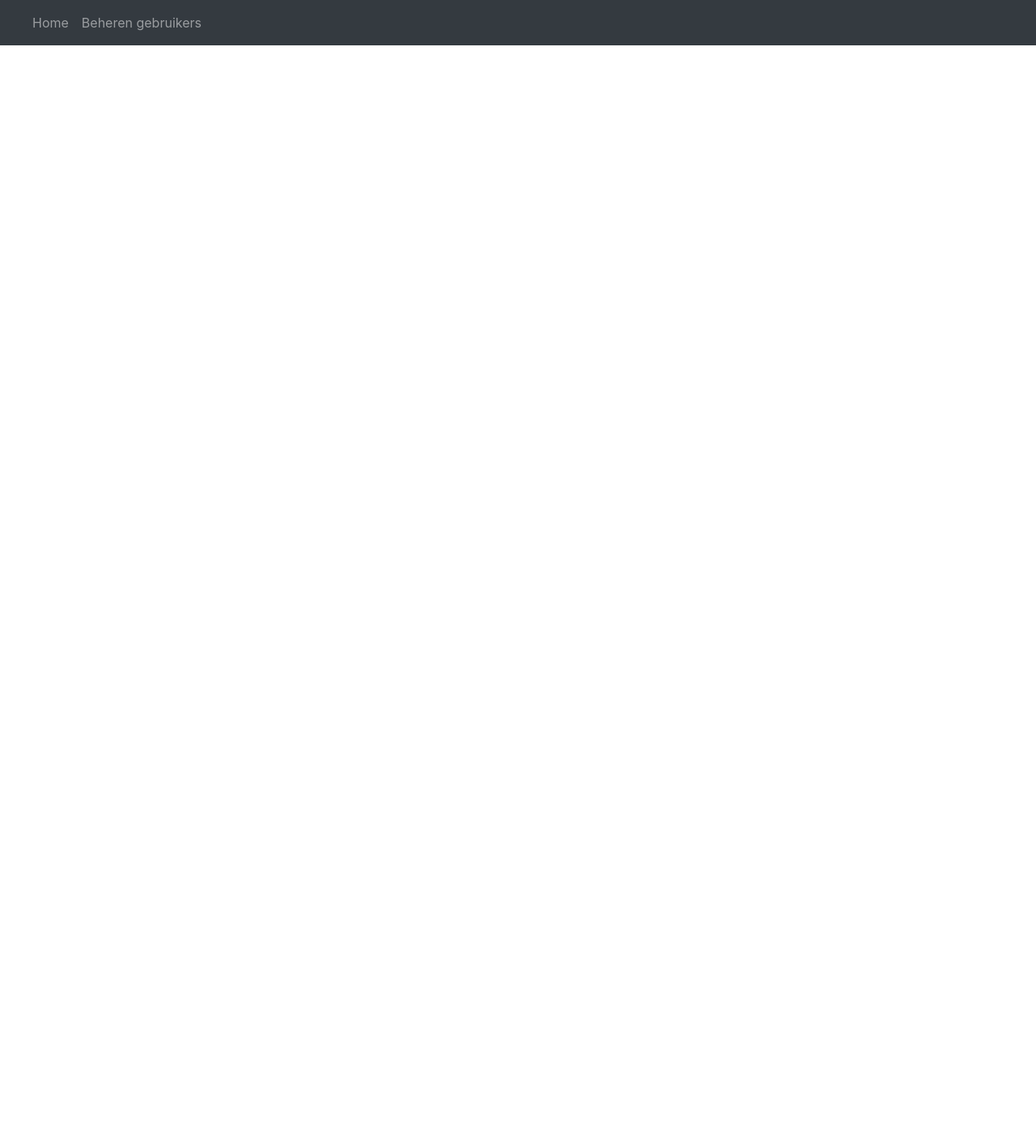
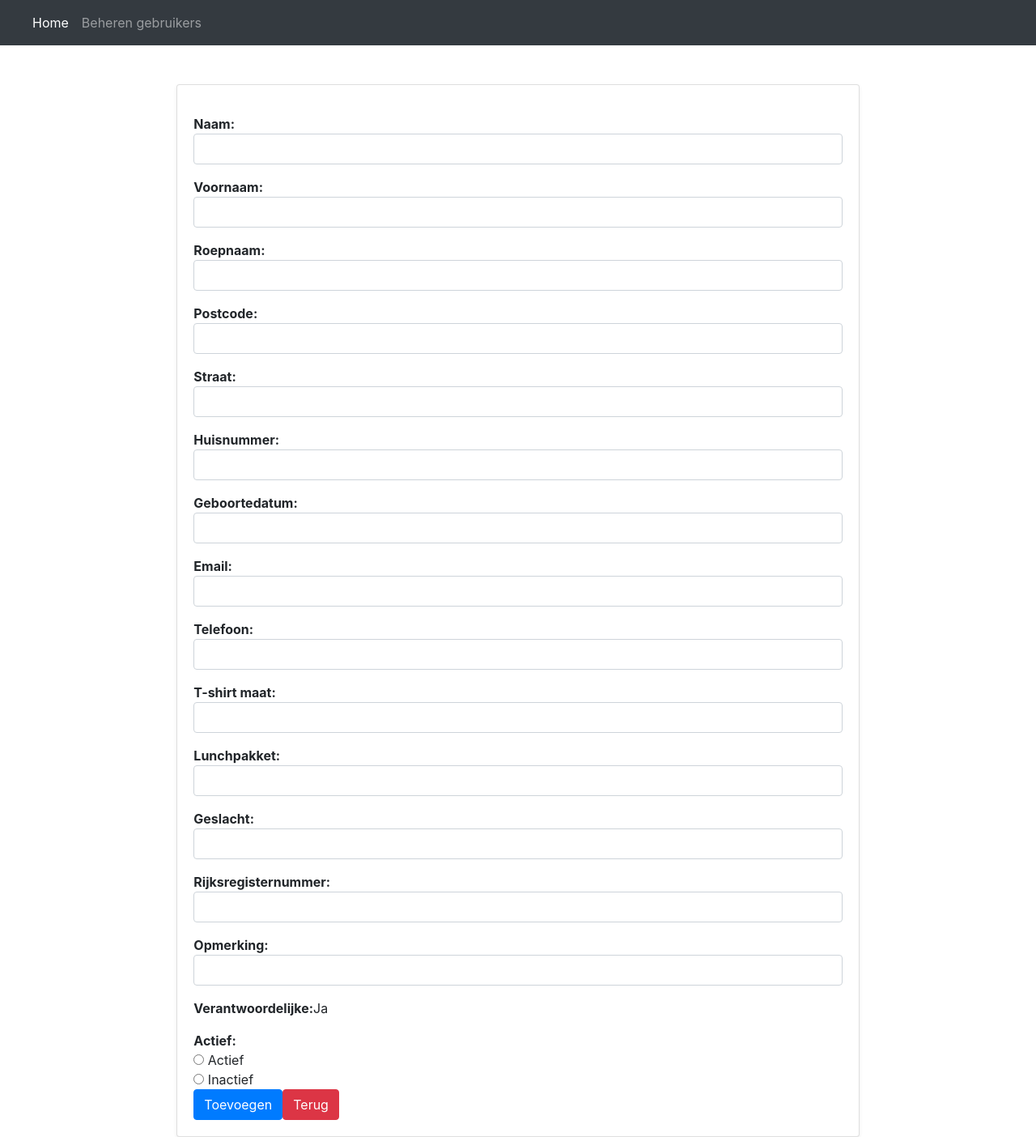
Before and after one commit to Joustaman/Gladiolen-Frontend, an Angular app: page /createGebruiker in a window 1280 px wide. Before the commit this address led to /. Shown: the whole page at 81% size. Before the commit the page ends 800 px from the top, so only its background shows below. Built offline with nearby package versions, Linux system fonts and the light colour scheme.

Commit message:
Routes aangepast

```diff
--- /dev/null
+++ b/src/app/admin/create-gebruiker/create-gebruiker.component.html
@@ -0,0 +1,57 @@
+<div class="row mt-5 justify-content-center">
+  <div class="container col-lg-8 col-md-8 col-sm-10">
+    <div class="card shadow-sm">
+      <div class="card-body">
+        <div class="mt-3"><strong>Naam:</strong>
+          <input type="text" class="form-control">
+        </div>
+        <div class="mt-3"><strong>Voornaam:</strong>
+          <input type="text" class="form-control">
+        </div>
+        <div class="mt-3"><strong>Roepnaam:</strong>
+          <input type="text" class="form-control">
+        </div>
+        <div class="mt-3"><strong>Postcode:</strong>
+          <input type="text" class="form-control">
+        </div>
+        <div class="mt-3"><strong>Straat:</strong>
+          <input type="text" class="form-control">
+        </div>
+        <div class="mt-3"><strong>Huisnummer:</strong>
+          <input type="text" class="form-control">
+        </div>
+        <div class="mt-3"><strong>Geboortedatum:</strong>
+          <input type="text" class="form-control">
+        </div>
+        <div class="mt-3"><strong>Email:</strong>
+          <input type="text" class="form-control">
+        </div>
+        <div class="mt-3"><strong>Telefoon:</strong>
+          <input type="text" class="form-control">
+        </div>
+        <div class="mt-3"><strong>T-shirt maat:</strong>
+          <input type="text" class="form-control">
+        </div>
+        <div class="mt-3"><strong>Lunchpakket:</strong>
+          <input type="text" class="form-control">
+        </div>
+        <div class="mt-3"><strong>Geslacht:</strong>
+          <input type="text" class="form-control">
+        </div>
+        <div class="mt-3"><strong>Rijksregisternummer:</strong>
+          <input type="text" class="form-control">
+        </div>
+        <div class="mt-3"><strong>Opmerking:</strong>
+          <input type="text" class="form-control">
+        </div>
+        <div class="mt-3"><strong>Verantwoordelijke:</strong>Ja<br/></div>
+        <div class="mt-3"><strong>Actief:</strong><br/>
+          <input type="radio" name="active" value="active"> Actief<br>
+          <input type="radio" name="active" value="inactive"> Inactief<br>
+        </div>
+        <button type="button" class="btn btn-primary">Toevoegen</button>
+        <a class="btn btn-danger" [routerLink]="['/manageGebruikers']">Terug</a>
+      </div>
+    </div>
+  </div>
+</div>
--- /dev/null
+++ b/src/app/admin/create-gebruiker/create-gebruiker.component.ts
@@ -0,0 +1,17 @@
+import {Component, OnInit} from '@angular/core';
+import {Router} from '@angular/router';
+
+@Component({
+  selector: 'app-create-gebruiker',
+  templateUrl: './create-gebruiker.component.html',
+  styleUrls: ['./create-gebruiker.component.scss']
+})
+export class CreateGebruikerComponent implements OnInit {
+
+  constructor(private _router: Router) {
+  }
+
+  ngOnInit() {
+  }
+
+}
--- a/src/app/admin/detail-gebruiker/detail-gebruiker.component.html
+++ b/src/app/admin/detail-gebruiker/detail-gebruiker.component.html
@@ -22,7 +22,7 @@
           <input type="radio" name="active" value="inactive"> Inactief<br>
         </div>
         <button type="button" class="btn btn-primary">Bewerk</button>
-        <button type="button" class="btn btn-danger">Verwijder</button>
+        <button type="button" class="btn btn-danger" [routerLink]="['/manageGebruikers']">Terug</button>
       </div>
     </div>
   </div>
--- a/src/app/admin/manage-gebruikers/manage-gebruikers.component.html
+++ b/src/app/admin/manage-gebruikers/manage-gebruikers.component.html
@@ -3,8 +3,7 @@
   <div class="card">
     <div class="card-body">
       <h5 class="card-title">Leden</h5>
-      <button type="button" class="btn btn-primary" data-toggle="modal" data-target="#userModal">Lid toevoegen
-      </button>
+      <button type="button" class="btn btn-primary" [routerLink]="['/createGebruiker']">Lid toevoegen</button>
       <div class="card-text">
         <table class="table table-hover">
           <thead>
@@ -18,15 +17,14 @@
           </tr>
           </thead>
           <tbody>
-          <tr (click)="showDetailUser()">
+          <tr [routerLink]="['/detailGebruiker']">
             <td>Naam</td>
             <td>Voornaam</td>
             <td>Geboortedatum</td>
             <td>vereniging</td>
             <td>Verantwoordelijke</td>
             <td>
-              <button type="button" class="btn btn-primary" data-toggle="modal" data-target="#userModal">Bewerk
-              </button>
+              <button type="button" class="btn btn-primary">Bewerk</button>
               <button type="button" class="btn btn-danger">Verwijder</button>
             </td>
           </tr>
@@ -34,33 +32,5 @@
         </table>
       </div>
     </div>
-
-    <div class="modal fade" id="userModal" tabindex="-1" role="dialog" aria-labelledby="userModal"
-         aria-hidden="true">
-      <div class="modal-dialog" role="document">
-        <div class="modal-content">
-          <div class="modal-header">
-            <h5 class="modal-title" id="userModalLabel"></h5>
-            <button type="button" class="close" data-dismiss="modal" aria-label="Close">
-              <span aria-hidden="true">&times;</span>
-            </button>
-          </div>
-          <form>
-            <div class="modal-body">
-              <div class="form-group">
-                <label for="name" class="col-form-label">Naam:</label>
-                <input type="text" class="form-control" id="name"
-                       formControlName="title">
-              </div>
-              <div class="modal-footer">
-                <button type="button" class="btn btn-secondary" data-dismiss="modal">Sluiten</button>
-                <button type="submit" class="btn btn-primary">Opslaan
-                </button>
-              </div>
-            </div>
-          </form>
-        </div>
-      </div>
-    </div>
   </div>
 </div>
--- a/src/app/admin/manage-gebruikers/manage-gebruikers.component.ts
+++ b/src/app/admin/manage-gebruikers/manage-gebruikers.component.ts
@@ -11,10 +11,6 @@ export class ManageGebruikersComponent implements OnInit {
   constructor(private _router: Router) {
   }
 
-  showDetailUser() {
-    this._router.navigate(['/detailGebruiker']);
-  }
-
   ngOnInit() {
   }
 }
--- a/src/app/app-routing.module.ts
+++ b/src/app/app-routing.module.ts
@@ -3,9 +3,11 @@ import {Routes, RouterModule} from '@angular/router';
 import {CreateVerenigingComponent} from './vereniging/create-vereniging/create-vereniging.component';
 import {ManageGebruikersComponent} from './admin/manage-gebruikers/manage-gebruikers.component';
 import {DetailGebruikerComponent} from './admin/detail-gebruiker/detail-gebruiker.component';
+import {CreateGebruikerComponent} from './admin/create-gebruiker/create-gebruiker.component';
 
 const routes: Routes = [
-  {path: 'manageGebruiker', component: ManageGebruikersComponent},
+  {path: 'manageGebruikers', component: ManageGebruikersComponent},
+  {path: 'createGebruiker', component: CreateGebruikerComponent},
   {path: 'detailGebruiker', component: DetailGebruikerComponent},
   {path: 'createvereniging', component: CreateVerenigingComponent}
 ];
--- a/src/app/app.component.html
+++ b/src/app/app.component.html
@@ -10,7 +10,7 @@
           <a class="nav-link link-1" routerLink="/" routerLinkActive="active">Home</a>
         </li>
         <li class="nav-item">
-          <a class="nav-link link-1" routerLink="/manageGebruiker" routerLinkActive="active">Beheren gebruikers</a>
+          <a class="nav-link link-1" routerLink="/manageGebruikers" routerLinkActive="active">Beheren gebruikers</a>
         </li>
       </ul>
     </div>
```
Also changed, not shown: src/app/admin/admin.module.ts (+5 -2 lines), src/app/admin/create-gebruiker/create-gebruiker.component.scss (added), 1 other file (tests, documents, lock files or other folders).
